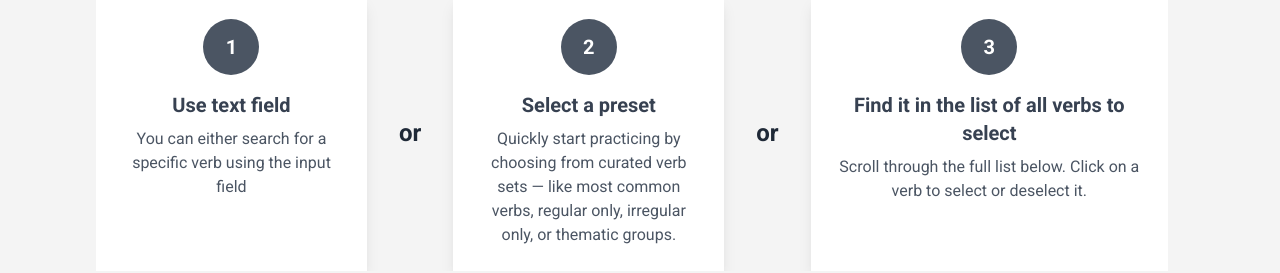
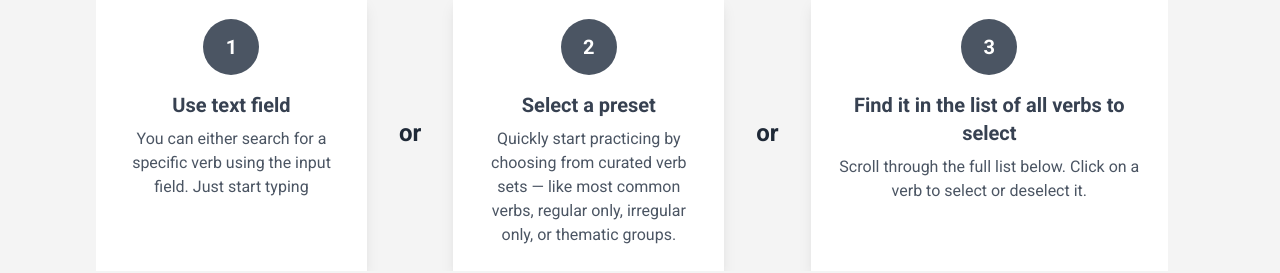
Before and after one commit to randomhero177/conjugate-me, a Next.js app: page /all-verbs in a window 1280 px wide. Shown: the part 217-490 px from the top of the page. Built offline with nearby package versions, Linux system fonts and the light colour scheme.

Commit message:
CME-32: fix main page title

```diff
--- a/src/app/all-verbs/components/ChooseStepsDescription.tsx
+++ b/src/app/all-verbs/components/ChooseStepsDescription.tsx
@@ -5,7 +5,7 @@ export default function ChooseStepsDescription() {
     {
       title: "Use text field",
       description:
-        "You can either search for a specific verb using the input field",
+        "You can either search for a specific verb using the input field. Just start typing",
       separator: "or",
     },
     {
```
